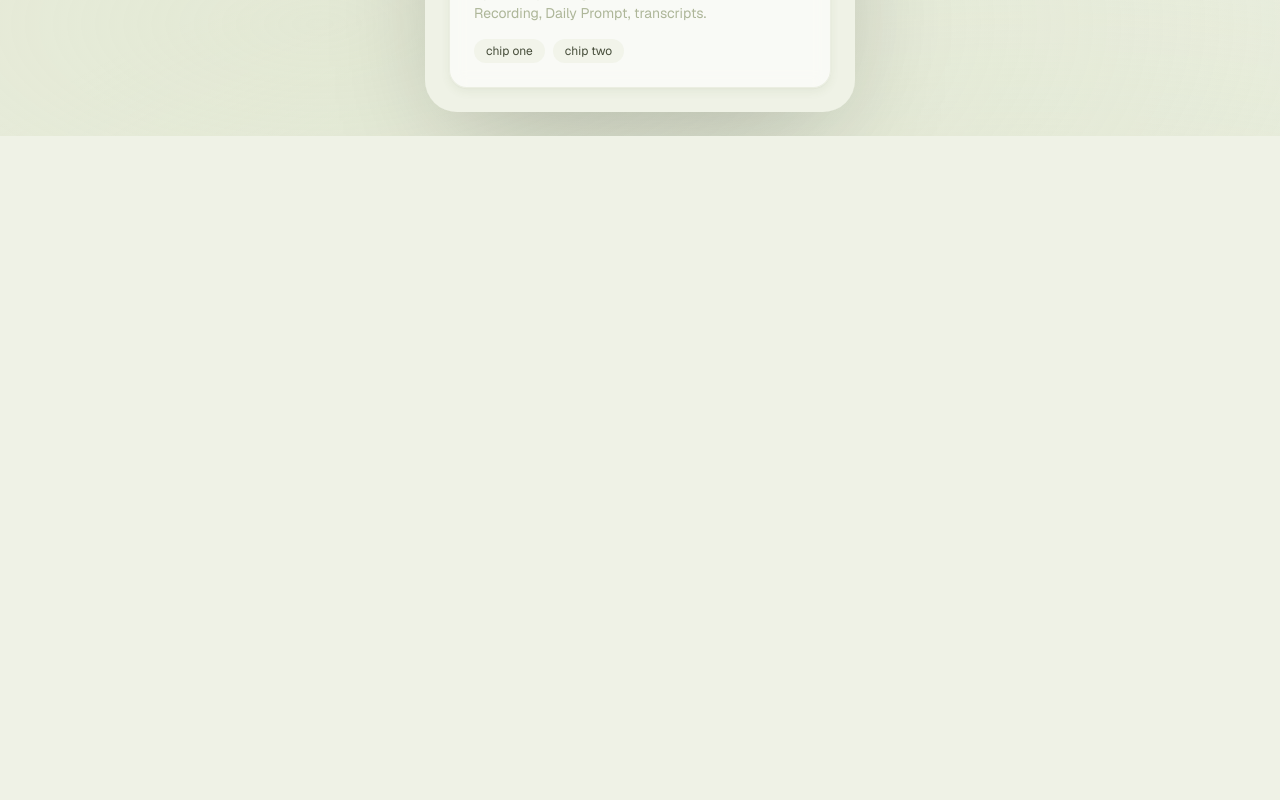
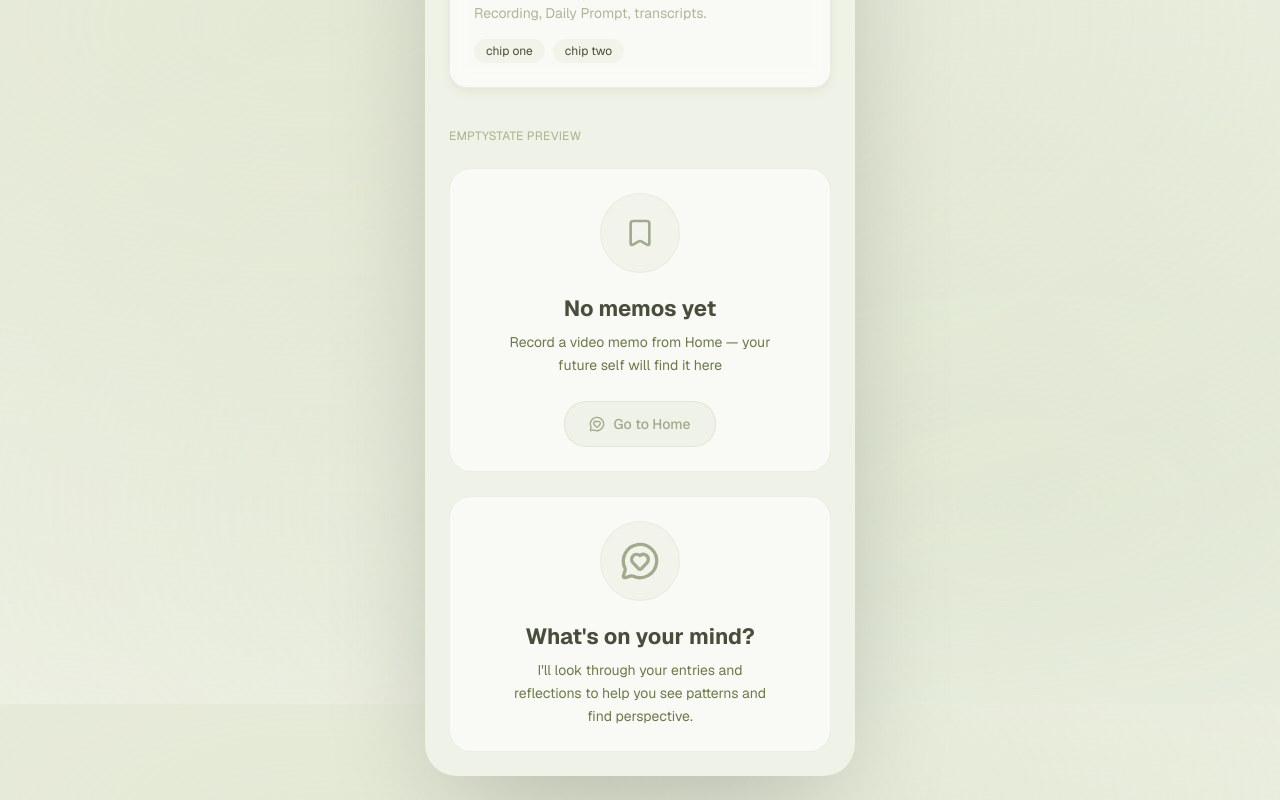
Before and after one commit to dthajal1/dear-me, a Next.js app in the folder dear-me-nextjs/: page /sandbox in a window 1280 px wide. Shown: the part 896-1696 px from the top of the page. Before the commit the page ends 1032 px from the top, so only its background shows below. Built offline with nearby package versions, Linux system fonts and the light colour scheme.

Commit message:
feat(nextjs): add EmptyState primitive
Shared empty-state layout (circular icon container, title, subtitle, optional CTA pill) used by Memo and Insights empty state screens. Previewed in sandbox with both variants.

Co-Authored-By: Claude Sonnet 4.6 <noreply@anthropic.com>

```diff
--- a/dear-me-nextjs/app/sandbox/page.tsx
+++ b/dear-me-nextjs/app/sandbox/page.tsx
@@ -2,6 +2,8 @@ import { ScreenBackground } from "@/components/dear-me/screen-background";
 import { BackPill } from "@/components/dear-me/back-pill";
 import { BackHeader } from "@/components/dear-me/back-header";
 import { GlassCard } from "@/components/dear-me/glass-card";
+import { EmptyState } from "@/components/dear-me/empty-state";
+import { Bookmark, MessageCircleHeart } from "lucide-react";
 
 export default function Sandbox() {
   return (
@@ -82,6 +84,35 @@ export default function Sandbox() {
         </GlassCard>
 
       </div>
+
+      {/* ── EmptyState previews ── */}
+      <p className="mt-4 text-xs uppercase tracking-wide text-[color:var(--color-muted-foreground)]">
+        EmptyState preview
+      </p>
+
+      {/* Memo Empty State — with CTA */}
+      <div className="rounded-3xl border border-[color:var(--color-glass-border)] bg-[var(--color-card)] p-6">
+        <EmptyState
+          icon={<Bookmark className="size-8" />}
+          title="No memos yet"
+          subtitle={"Record a video memo from Home —\nyour future self will find it here"}
+          cta={{
+            label: "Go to Home",
+            href: "/home",
+            icon: <MessageCircleHeart className="size-4" />,
+          }}
+        />
+      </div>
+
+      {/* Insights Empty State — no CTA */}
+      <div className="rounded-3xl border border-[color:var(--color-glass-border)] bg-[var(--color-card)] p-6">
+        <EmptyState
+          icon={<MessageCircleHeart className="size-10" />}
+          title="What's on your mind?"
+          subtitle="I'll look through your entries and reflections to help you see patterns and find perspective."
+        />
+      </div>
+
     </div>
   );
 }
--- /dev/null
+++ b/dear-me-nextjs/components/dear-me/empty-state.tsx
@@ -0,0 +1,90 @@
+import type { ReactNode } from "react";
+import Link from "next/link";
+import { cn } from "@/lib/utils";
+
+interface EmptyStateProps {
+  /** Icon element — typically a lucide-react icon. Recommended size: 32px (size-8). */
+  icon: ReactNode;
+  title: string;
+  subtitle: string;
+  /**
+   * Optional call-to-action. If provided, renders a muted pill button linking
+   * to href. Matches the design's ghost-pill CTA style (fill #8A9A5B15, border
+   * #8A9A5B25, cornerRadius 12, padding 12/24).
+   */
+  cta?: {
+    label: string;
+    href: string;
+    /** Optional icon rendered before the label (lucide-react icon at size-4). */
+    icon?: ReactNode;
+  };
+  className?: string;
+}
+
+/**
+ * Shared empty-state layout: circular icon container, title, subtitle, optional CTA.
+ * Used by Memo Empty State and Insights Empty State (and any future empty screens).
+ *
+ * Design values (from design.pen):
+ * - Circle: 80×80px, rounded-full, bg #8A9A5B10 (--color-muted), border #8A9A5B18
+ * - Icon: 32px, color #5C6B3A55 (--color-tab-icon-inactive)
+ * - Title: 22px / 700 / #2C331EDD (--color-foreground)
+ * - Subtitle: 14px / 400 / lineHeight 1.5 / #6B7A48FF (--color-accent)
+ * - CTA pill: cornerRadius 12, fill #8A9A5B15, stroke #8A9A5B25, padding 12/24
+ */
+export function EmptyState({
+  icon,
+  title,
+  subtitle,
+  cta,
+  className,
+}: EmptyStateProps) {
+  return (
+    <div
+      className={cn(
+        "flex flex-1 flex-col items-center justify-center gap-5 px-8 text-center",
+        className,
+      )}
+    >
+      {/* Circular icon container — 80×80px, muted glass fill */}
+      <div
+        className={cn(
+          "flex size-20 items-center justify-center rounded-full",
+          "border border-[#8A9A5B18]",
+          "bg-[#8A9A5B10]",
+          "text-[color:var(--color-tab-icon-inactive)]",
+        )}
+      >
+        {icon}
+      </div>
+
+      {/* Text block */}
+      <div className="flex flex-col gap-2">
+        <h2 className="text-[22px] font-bold leading-snug text-foreground">
+          {title}
+        </h2>
+        <p className="text-sm leading-relaxed text-[color:var(--color-accent)]">
+          {subtitle}
+        </p>
+      </div>
+
+      {/* Optional CTA pill — rendered as a styled Link (base-ui Button has no asChild) */}
+      {cta ? (
+        <Link
+          href={cta.href}
+          className={cn(
+            "mt-1 inline-flex items-center justify-center gap-2",
+            "rounded-xl px-6 py-3",
+            "border border-[#8A9A5B25]",
+            "bg-[#8A9A5B15]",
+            "text-sm font-medium text-[color:var(--color-tab-icon-inactive)]",
+            "transition-colors hover:bg-[#8A9A5B20]",
+          )}
+        >
+          {cta.icon}
+          {cta.label}
+        </Link>
+      ) : null}
+    </div>
+  );
+}
```
